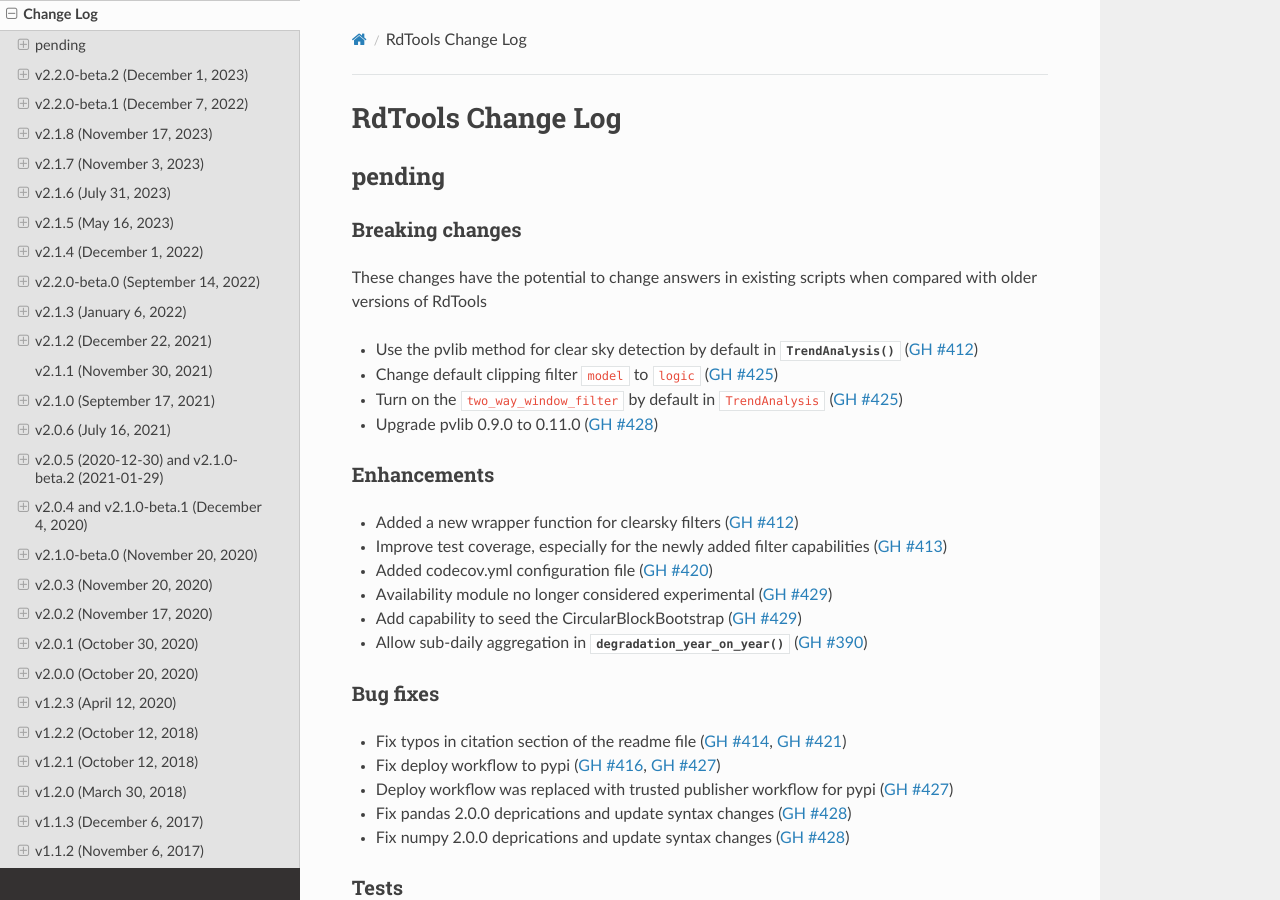
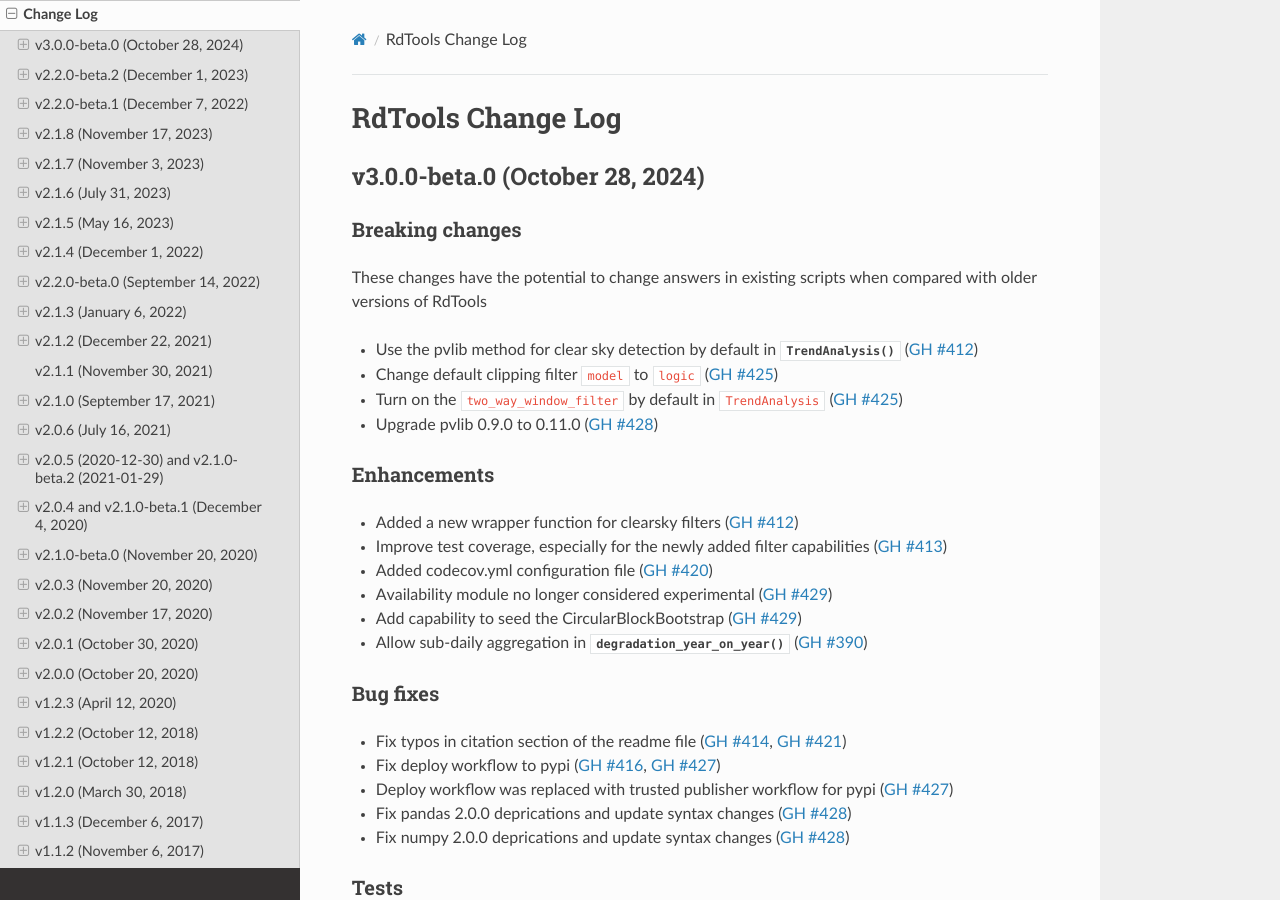
Before and after one commit to NREL/rdtools, a Sphinx documentation site: the page built from docs/sphinx/source/changelog.rst, in a window 1280 px wide and 900 px high. Built offline with Sphinx 7.4.7 and the Read the Docs theme 3.1.0, drawn with Linux system fonts in a browser that asks for light colours; pages that are not in the unit, such as notebooks, are missing from menus.

Commit message:
update changelog for beta release

```diff
--- a/docs/sphinx/source/changelog.rst
+++ b/docs/sphinx/source/changelog.rst
@@ -1,6 +1,6 @@
 RdTools Change Log
 ==================
-.. include:: changelog/pending.rst
+.. include:: changelog/v3.0.0-beta.0.rst
 .. include:: changelog/v2.2.0-beta.2.rst
 .. include:: changelog/v2.2.0-beta.1.rst
 .. include:: changelog/v2.1.8.rst
--- a/docs/sphinx/source/changelog/pending.rst
+++ b/docs/sphinx/source/changelog/v3.0.0-beta.0.rst
@@ -1,6 +1,6 @@
-*******
-pending
-*******
+********************************
+v3.0.0-beta.0 (October 28, 2024)
+********************************
 
 Breaking changes
 ----------------
```
